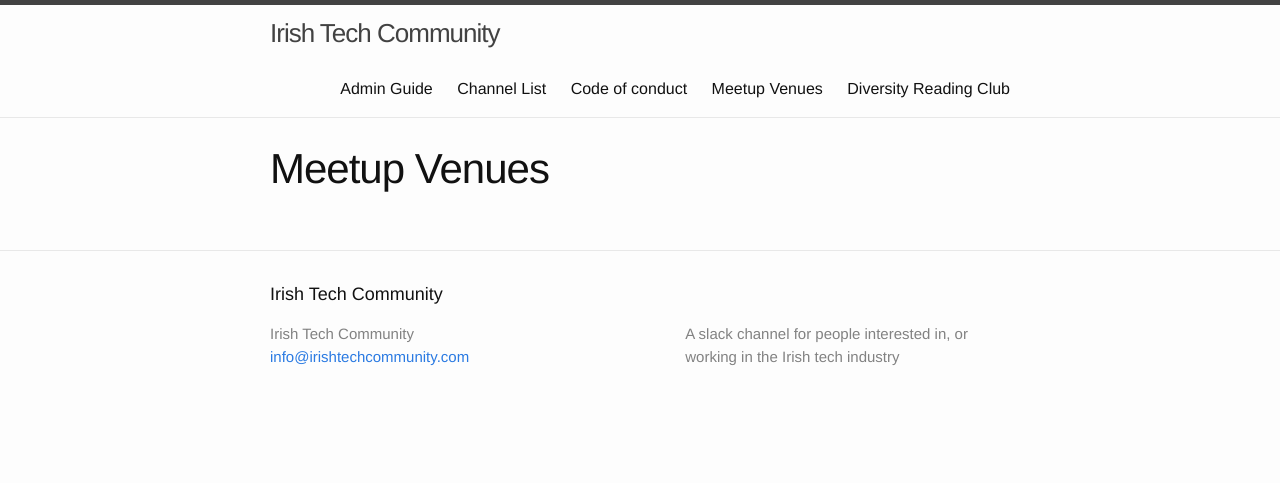
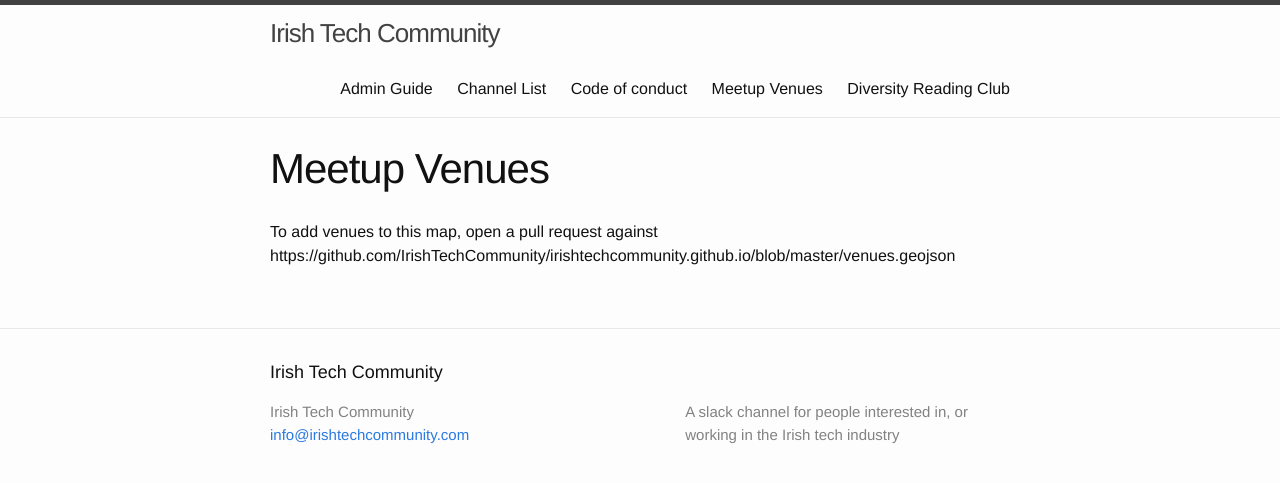
Before and after one commit to IrishTechCommunity/irishtechcommunity.github.io, a Jekyll site: the page built from meetupvenues.md, in a window 1280 px wide. Shown: the top 483 px of the page. Built offline with Jekyll 4.4.1, drawn with Linux system fonts in a browser that asks for light colours; a script that is not in the unit is left out.

Commit message:
Update meetupvenues.md

```diff
--- a/meetupvenues.md
+++ b/meetupvenues.md
@@ -5,3 +5,5 @@ permalink: /meetupvenues/
 ---
 
 <script src="https://embed.github.com/view/geojson/IrishTechCommunity/irishtechcommunity.github.io/master/venues.geojson"></script>
+
+To add venues to this map, open a pull request against https://github.com/IrishTechCommunity/irishtechcommunity.github.io/blob/master/venues.geojson
```
